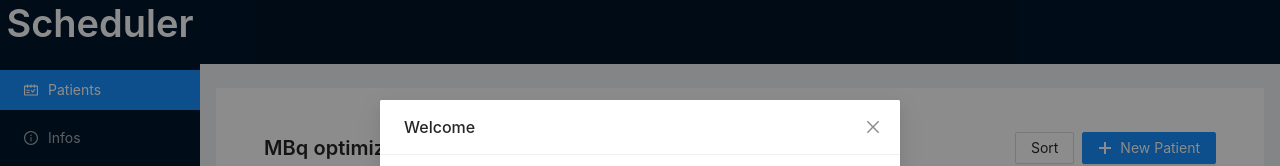
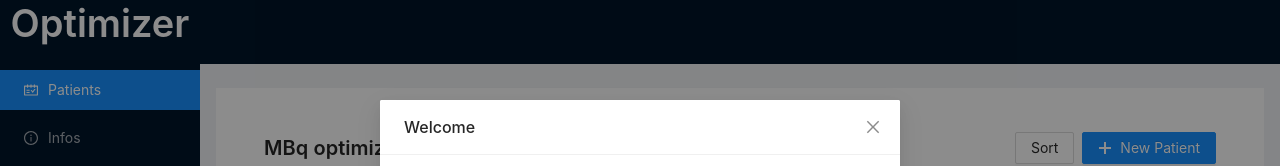
Before and after one commit to github-anis-snoussi/Radiopharmaceuticals-Optimizer, a React (Create React App) app in the folder web/app/: page / in a window 1280 px wide. Shown: the top 166 px of the page. Built offline with nearby package versions, Linux system fonts and the light colour scheme.

Commit message:
metadata

```diff
--- a/web/app/public/index.html
+++ b/web/app/public/index.html
@@ -5,10 +5,7 @@
     <link rel="icon" href="%PUBLIC_URL%/favicon.ico" />
     <meta name="viewport" content="width=device-width, initial-scale=1" />
     <meta name="theme-color" content="#000000" />
-    <meta
-      name="description"
-      content="Web site created using create-react-app"
-    />
+    <meta name="description" content="Rp Optimizer app (Beta)" />
     <link rel="apple-touch-icon" href="%PUBLIC_URL%/logo192.png" />
     <!--
       manifest.json provides metadata used when your web app is installed on a
@@ -24,7 +21,7 @@
       work correctly both with client-side routing and a non-root public URL.
       Learn how to configure a non-root public URL by running `npm run build`.
     -->
-    <title>React App</title>
+    <title>Optimizer</title>
   </head>
   <body>
     <noscript>You need to enable JavaScript to run this app.</noscript>
--- a/web/app/src/App.js
+++ b/web/app/src/App.js
@@ -379,7 +379,7 @@ class App extends React.Component {
               console.log(collapsed, type);
             }}
           >
-            <Title className="logo">Scheduler</Title>
+            <Title className="logo">Optimizer</Title>
             <Menu theme="dark" mode="inline" defaultSelectedKeys={["1"]}>
               <Menu.Item key="1" icon={<ScheduleOutlined />}>
                 Patients
```
